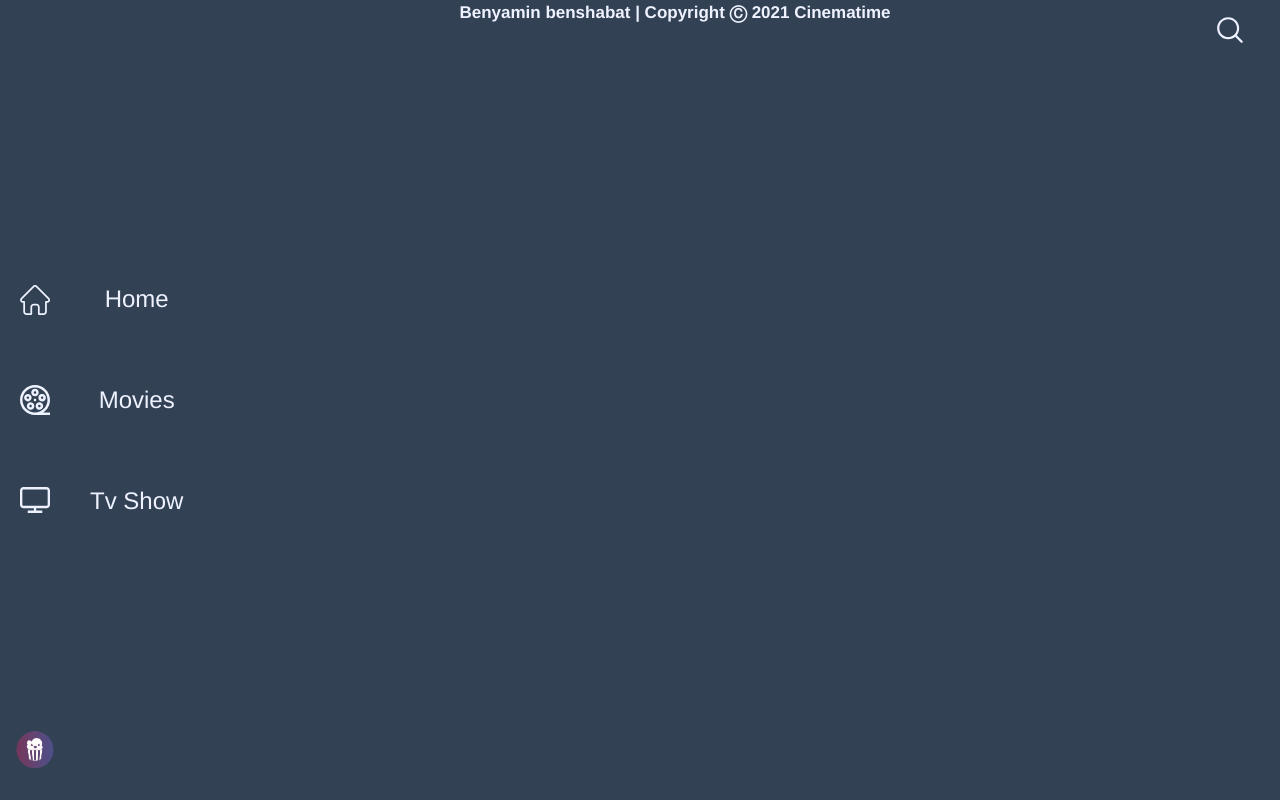
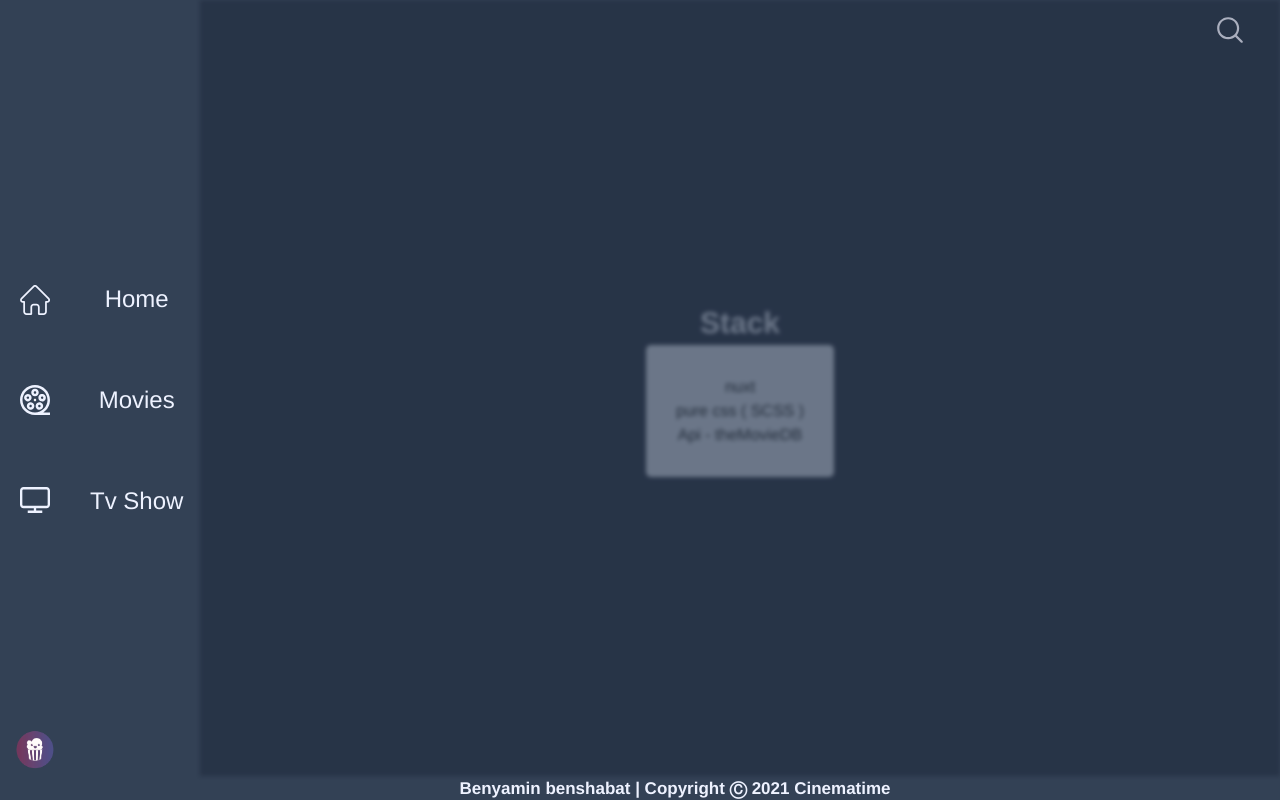
Before and after one commit to bensbenj/Cinematime, a Nuxt app: page /stack in a window 1280 px wide. Built offline with nearby package versions, Linux system fonts and the light colour scheme.

Commit message:
add 404 and stackPage

```diff
--- a/layouts/error.vue
+++ b/layouts/error.vue
@@ -1,15 +1,55 @@
 <template>
-  <div>
-
-  </div>
+	<div class="errorPage">
+		<h1>🥵 Oupss, Error.. </h1>
+		<div class="errorContainer">
+			<img src="~/assets/images/po_404.png" alt="kung fu panda - po - 404">
+			<div class="errorDescription">
+				<p v-for="(item, index) in error" :key="index">
+					{{ index }}: {{ item }}
+				</p>
+			</div>
+		</div>
+	</div>
 </template>
 
 <script>
 export default {
+laoyut: "Error",
 
+props: ["error"]
 }
 </script>
 
-<style>
+<style lang="scss" scoped>
+.errorPage{
+	display: flex;
+	flex-direction: column;
+	justify-content: center;
+	align-items: center;
 
+	h1{
+		color: var( --white);
+		font-weight: bold;
+		margin-left: 50px;
+		padding-top: 50px;
+		font-size: 30px;
+	}
+
+	.errorContainer{
+		display: flex;
+		flex-direction: row;
+		align-items: center;
+
+		.errorDescription {
+			padding: 30px;
+			border-radius: 5px;
+			background-color: var( --white );
+		}
+	}
+	@media screen and (max-width: 767px) {
+		.errorContainer{
+			flex-direction: column;
+		}
+	}
+}
 </style>
--- a/pages/search.vue
+++ b/pages/search.vue
@@ -8,7 +8,6 @@
 			@keyup="find(query)"
 			v-model="query"
 		>
-
 		<div id="deck-movie">
 			<Card
 				:mediaType="cinema.media_type"
--- /dev/null
+++ b/pages/stack.vue
@@ -0,0 +1,39 @@
+<template>
+    <div class="stack">
+        <h1>Stack</h1>
+        <ul>
+            <li>nuxt</li>
+            <li>pure css ( SCSS )</li>
+            <li>Api - theMovieDB</li>
+        </ul>
+  </div>
+</template>
+
+<script>
+export default {
+
+}
+</script>
+
+<style lang="scss" scoped>
+.stack{
+    display: flex;
+    justify-content: center;
+    flex-direction: column;
+    align-items: center;
+    h1{
+        font-weight: bold;
+        font-size: 30px;
+        color: var(--white);
+    }
+    ul{
+        padding:30px;
+        display: flex;
+        border-radius: 5px;
+        align-items: center;
+        flex-direction: column;
+        justify-content: center;
+        background-color: var( --white );
+    }
+}
+</style>
```
Also changed, not shown: assets/images/po_404.png (added).
